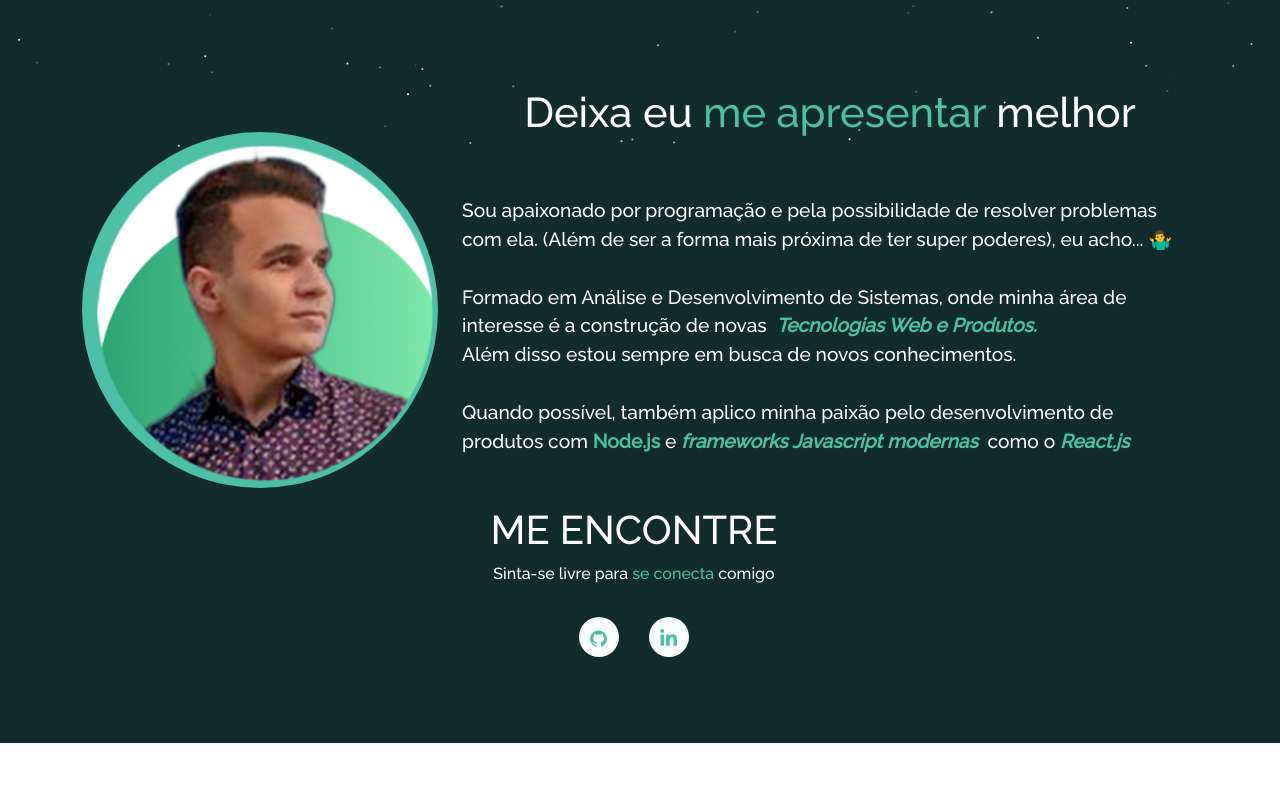
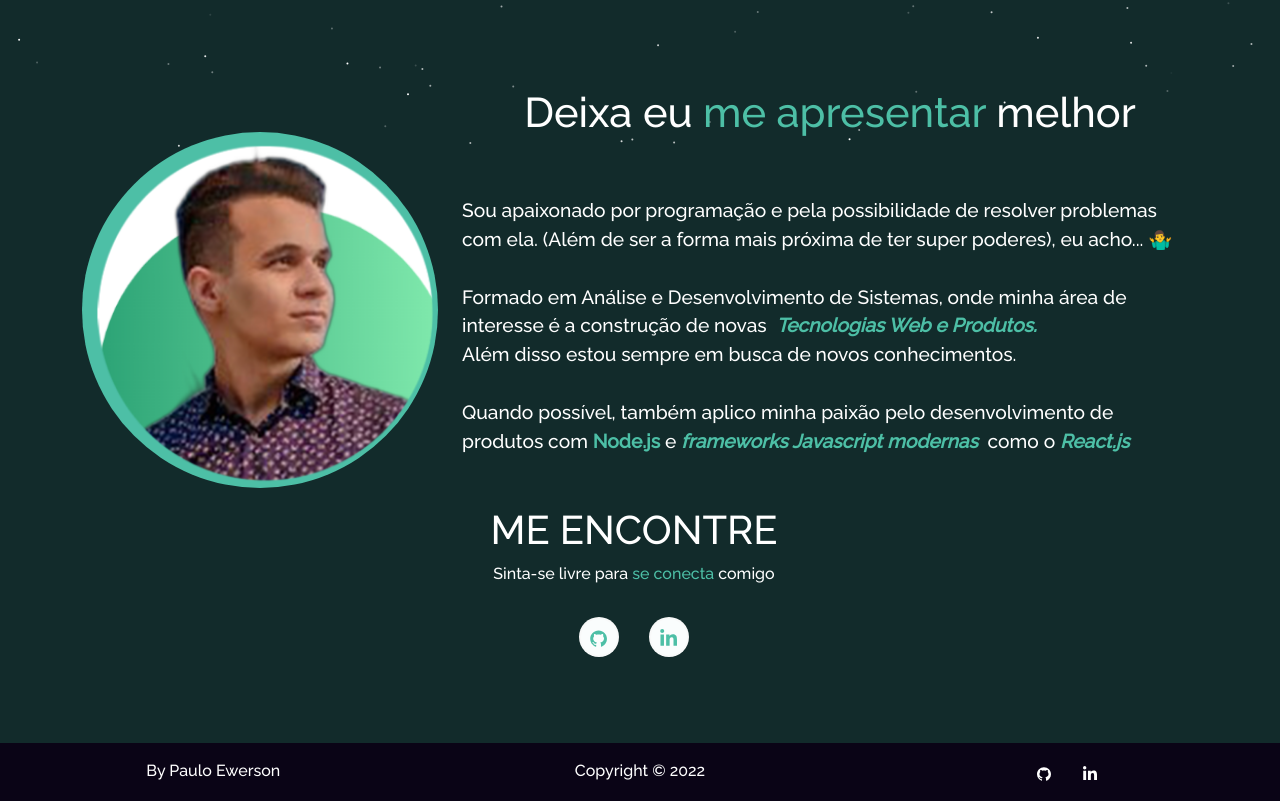
Before and after one commit to PauloEwerson/Portfolio, a React (Create React App) app: page / in a window 1280 px wide. Shown: the part 653-1454 px from the top of the page. Before the commit the page ends 1396 px from the top, so only its background shows below. Built offline with nearby package versions, Linux system fonts and the light colour scheme.

Commit message:
feat: desenvolve o footer

```diff
--- a/src/App.js
+++ b/src/App.js
@@ -9,7 +9,10 @@ import {
   Navigate
 } from "react-router-dom";
 
-import Home from './pages/Home/Hero';
+import {
+  Home,
+  Footer,
+} from './pages';
 
 function App() {
   return (
@@ -20,6 +23,7 @@ function App() {
           <Route path="*" element={<Navigate to="/"/>} />
         </Routes>
       </div>
+      <Footer />
     </Router>
   );
 }
--- a/src/components/Footer/index.js
+++ b/src/components/Footer/index.js
@@ -0,0 +1,49 @@
+import React from "react";
+import { Container, Row, Col } from "react-bootstrap";
+import {
+  AiFillGithub,
+} from "react-icons/ai";
+import { FaLinkedinIn } from "react-icons/fa";
+import styles from './styles.module.css';
+
+function Footer() {
+  let date = new Date();
+  let year = date.getFullYear();
+  return (
+    <Container fluid className={styles.footer}>
+      <Row>
+        <Col md="4" className={styles.footerCopywright}>
+          <h3>By Paulo Ewerson</h3>
+        </Col>
+        <Col md="4" className={styles.footerCopywright}>
+          <h3>Copyright © {year}</h3>
+        </Col>
+        <Col md="4" className={styles.footerBody}>
+          <ul className={styles.footerIcons}>
+            <li className={styles.socialIcons}>
+              <a
+                href="https://github.com/PauloEwerson"
+                style={{ color: "white" }}
+                target="_blank" rel="noopener noreferrer"
+              >
+                <AiFillGithub />
+              </a>
+            </li>
+            <li className={styles.socialIcons}>
+              <a
+                href="https://www.linkedin.com/in/PauloEwerson/"
+                style={{ color: "white" }}
+                target="_blank"
+                rel="noopener noreferrer"
+              >
+                <FaLinkedinIn />
+              </a>
+            </li>
+          </ul>
+        </Col>
+      </Row>
+    </Container>
+  );
+}
+
+export default Footer;
--- /dev/null
+++ b/src/components/Footer/styles.module.css
@@ -0,0 +1,43 @@
+.footer {
+  background-color: rgb(10, 4, 22);
+  bottom: 0 !important;
+  padding-top: 10px !important;
+  padding-bottom: 8px !important ;
+}
+.footerCopywright {
+  text-align: center !important;
+}
+
+.footerBody {
+  z-index: 1;
+  text-align: center !important;
+}
+
+@media (max-width: 767px) {
+  .footerCopywright {
+    text-align: center !important;
+  }
+
+  .footerBody {
+    text-align: center !important;
+  }
+}
+
+.footer h3 {
+  font-size: 1em;
+  color: white !important;
+  margin-top: 0.5em !important;
+  margin-bottom: 0.5em !important;
+}
+
+.footerIcons {
+  margin-top: 0.5em !important;
+  margin-bottom: 0.5em !important;
+  padding: 0 !important;
+}
+
+.socialIcons {
+  display: inline-block !important;
+  padding-right: 15px;
+  padding-left: 15px;
+}
--- /dev/null
+++ b/src/pages/index.js
@@ -0,0 +1,2 @@
+export { default as Home } from './Home/Hero';
+export { default as Footer } from '../components/Footer';
```
